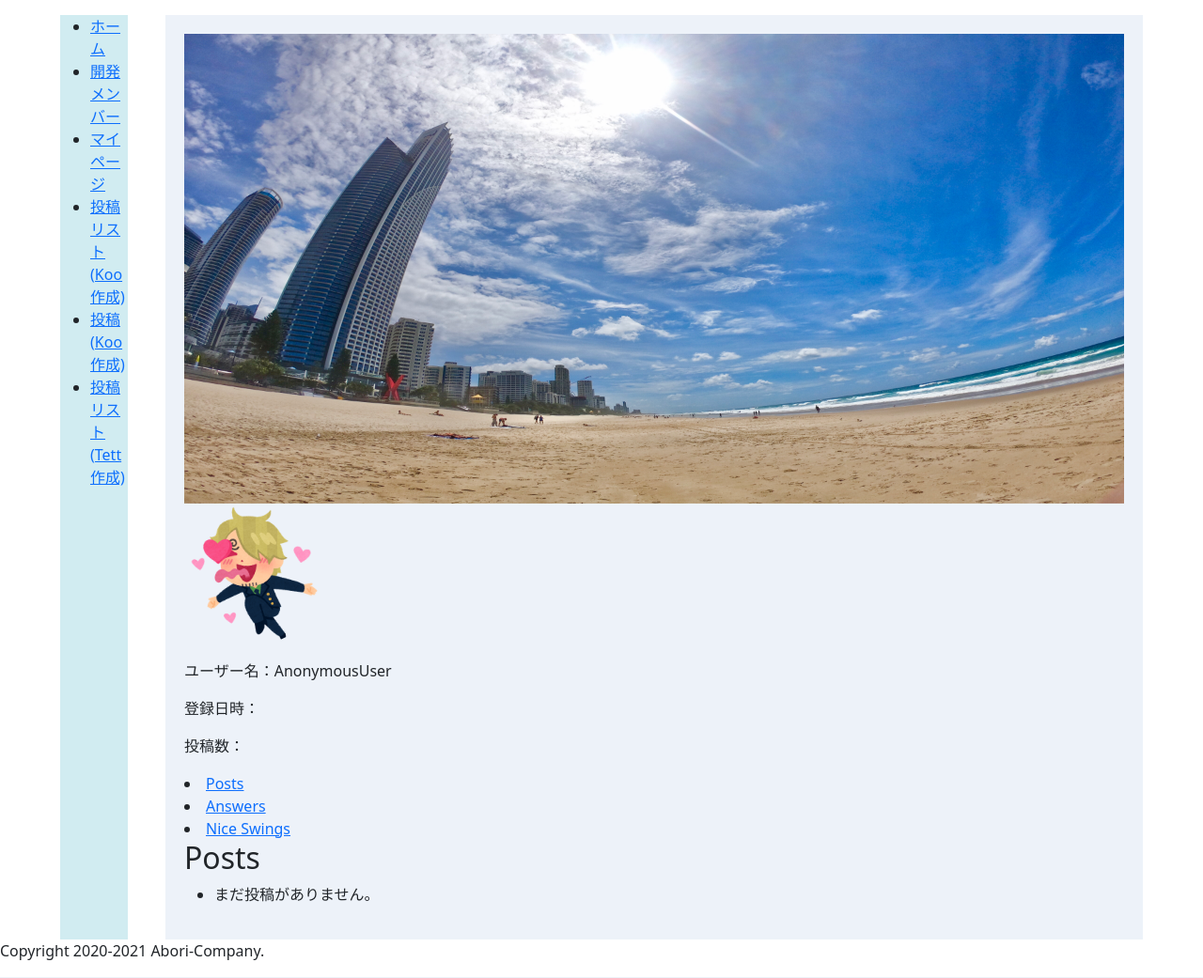
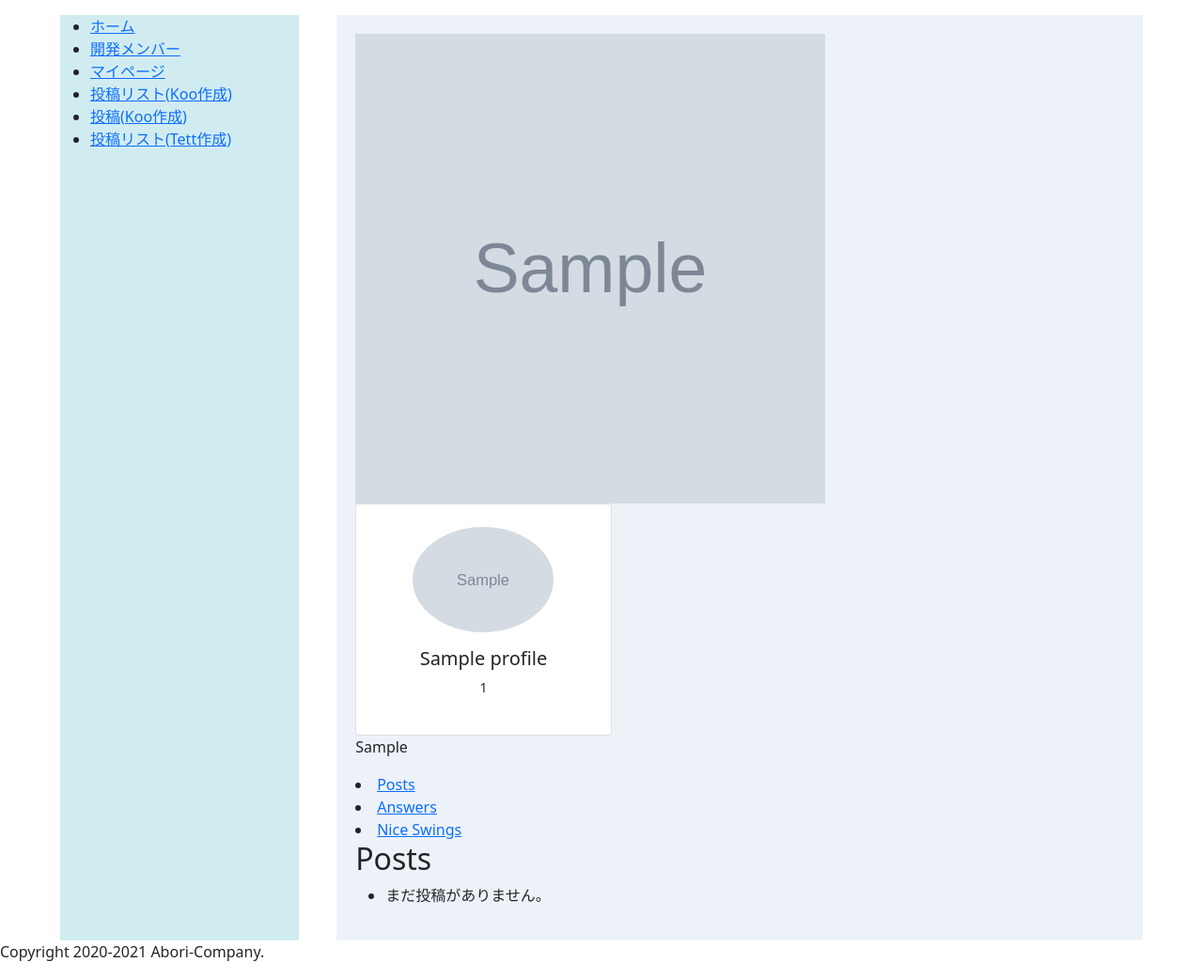
Before and after one commit to Abori-Company-D-coach/GolFriend, a Django app: page /mypage/ in a window 1280 px wide. Shown: the part 76-1117 px from the top of the page at 94% size. Run offline with Django 3.2, Linux system fonts and the light colour scheme; tables that the repository leaves empty hold one stand-in row (values such as "Sample post"); grey boxes marked "Sample" are stand-in pictures.

Commit message:
マイページの情報をadminで登録した情報から抽出して表示(簡易版)

```diff
--- a/src/board/admin.py
+++ b/src/board/admin.py
@@ -1,5 +1,6 @@
 from django.contrib import admin
-from .models import BoardModel
+from .models import BoardModel, Profile
 
 
 admin.site.register(BoardModel)
+admin.site.register(Profile)
--- a/src/board/models.py
+++ b/src/board/models.py
@@ -15,8 +15,9 @@ class BoardModel(models.Model):
 
 
 class Board(models.Model):
-    "Tett作成掲示板Model"
-    "Written by Tett"
+    """Tett作成掲示板モデル
+    Written by Tett
+    """
     title = models.CharField(max_length=200)
     body = models.CharField(max_length=1000)
     created_at = models.DateTimeField(auto_now_add=True)
@@ -26,6 +27,19 @@ class Board(models.Model):
         db_table = "board"
 
 
+
+class Profile(models.Model):
+    """プロフィール用モデル
+    Written by Tett
+    """
+    name = models.CharField('ニックネーム', max_length=100)
+    golfriend_id = models.CharField('ゴルフレID', max_length=20)
+    header_image = models.ImageField(upload_to='images', verbose_name='ヘッダー画像')
+    thumbnail = models.ImageField(upload_to='images', verbose_name='サムネイル')
+    introduction = models.TextField('自己紹介', max_length=100, null=True, blank=True)
+
+    def __str__(self):
+        return self.name
 
 
 # class Users(models.Model):
--- a/src/board/templates/board/mypage.html
+++ b/src/board/templates/board/mypage.html
@@ -9,16 +9,20 @@
 
 {% block main_content %}
 
-<img src="{% static 'board/img/Australlia_Building.jpg' %}" width="1000" height="500">
+<img src="{{ profile_data.header_image.url }}" width="500" height="500">
 
-<div class="avatar mb-3">
-    <img src="{% static 'board/img/sanji_irasutoya.png' %}" alt="" class="card-img-top rounded-circle">
+<div class="col-md-4">
+    <div class="card text-center px-5 py-4">
+        <div class="avatar mb-3">
+            <img src="{{ profile_data.thumbnail.url }}" alt="" class="card-img-top rounded-circle">
+        </div>
+        <h5 class="font-weight-bolder">{{ profile_data.name }}</h5>
+        <p class="mb-3 small text-center">{{ profile_data.golfriend_id|linebreaksbr }}</p>
+    </div>
 </div>
 
-<div>
-    <p>ユーザー名：{{request.user}}</p>
-    <p>登録日時：</p>
-    <p>投稿数：</p>
+<div class="col-md-8">
+    <p>{{ profile_data.introduction|linebreaksbr }}</p>
 </div>
 
 <li><a href="{% url 'mypage'%}">Posts</a></li>
@@ -37,3 +41,22 @@
 </div>
 
 {% endblock %}
+
+{% comment %} データベースからプロフィール情報抽出のためコメントアウト {% endcomment %}
+
+{% comment %}
+<img src="{% static 'board/img/Australlia_Building.jpg' %}" width="1000" height="500">
+
+<div class="avatar mb-3">
+    <img src="{% static 'board/img/sanji_irasutoya.png' %}" alt="" class="card-img-top rounded-circle">
+</div>
+
+<div>
+    <p>ユーザー名：{{request.user}}</p>
+    <p>登録日時：</p>
+    <p>投稿数：</p>
+</div>
+
+{% endblock %}
+
+ {% endcomment %}
--- a/src/board/templates/board/signup.html
+++ b/src/board/templates/board/signup.html
@@ -5,7 +5,7 @@
 <link href="{% static 'board/css/style.css' %}" rel="stylesheet">
 {% endblock %}
 
-
+{% block main_content %}
 <body class="text-center">
       {{ error }}
     <main class="form-signin">
@@ -19,9 +19,8 @@
         <p class="mt-5 mb-3 text-muted">&copy; 2017-2021</p>
       </form>
     </main>
-
 </body>
-
+{% endblock %}
 
 {% comment %} {% extends 'base.html' %}
 {% load static %}
--- a/src/board/views.py
+++ b/src/board/views.py
@@ -3,7 +3,7 @@ from django.contrib.auth.models import User
 from django.db import IntegrityError
 from django.contrib.auth import authenticate, login, logout
 from django.contrib.auth.decorators import login_required
-from board.models import BoardModel, Board
+from board.models import BoardModel, Board, Profile
 from .forms import PostForm
 from django.views.generic import TemplateView, CreateView, ListView, DetailView, CreateView, UpdateView, DeleteView
 from django.urls import reverse_lazy
@@ -43,6 +43,18 @@ class MypageView(generic.TemplateView):
         # contextに追加(htmlで使える)
         # context[''] =
         return context
+
+    def get(self, request, *args, **kwargs):
+        """get関数
+
+        プロフィールデータを取得
+        """
+        profile_data = Profile.objects.all()
+        if profile_data.exists():
+            profile_data = profile_data.order_by('-id')[0]
+        return render(request, 'board/mypage.html', {
+            'profile_data': profile_data
+        })
 
 
 
```
Also changed, not shown: src/board/migrations/0003_profile.py (added), src/media/images/chopper_irasutoya.png (added), src/media/images/tett_fox.jpg (added), 10 other files.
